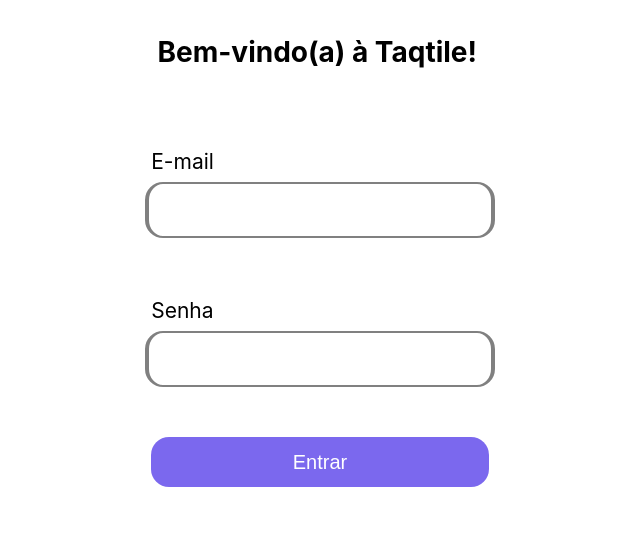
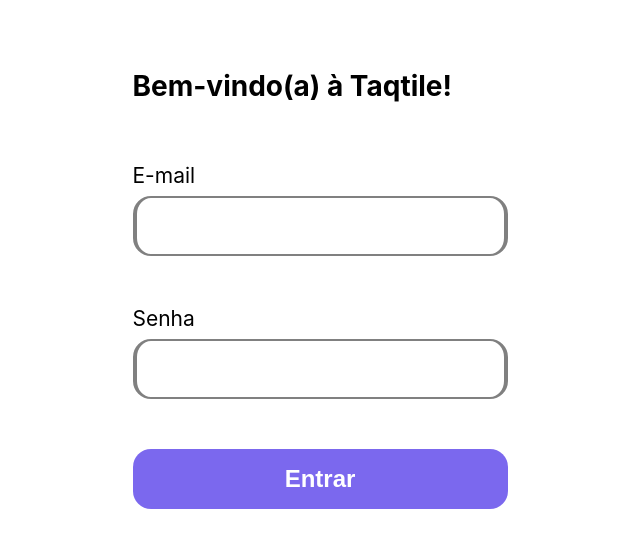
Before and after one commit to indigotech/onboard-joao-fonseca, a React (Create React App) app in the folder the-beginner-project/: page / in a window 1280 px wide. Shown: the top 548 px of the page, without its empty margins (320-960 px from the left). Built offline with nearby package versions, Linux system fonts and the light colour scheme.

Commit message:
finalizando login screen

```diff
--- a/the-beginner-project/src/App.css
+++ b/the-beginner-project/src/App.css
@@ -7,7 +7,8 @@
 .Title {
   align-self: flex-start;
   font-size: 28px;
-  margin: 35px 0px 80px 25px;
+  margin-bottom: 60px;
+
 }
 
 .Device-container {
@@ -18,6 +19,7 @@
   align-items: center;
   font-size: calc(10px + 2vmin);
   color: black;
+  padding: 50px 20px;
 }
 
 .Form-login {
@@ -28,16 +30,8 @@
 }
 label {
   align-self: flex-start;
-  margin-left: 5%;
   margin-bottom: 8px;
   font-size: 21px;
-}
-
-input:first-of-type {
-  margin-bottom: 60px;
-}
-input:nth-of-type(2) {
-  margin-bottom: 50px;
 }
 
 .Input{
@@ -46,9 +40,12 @@
   border-width: 2px 4px;
   border-radius: 18px;
   outline: none;
-  width: 90%;
-  height: 50px;
+  width: 100%;
+  height: 60px;
   font-size: 25px;
+  margin-bottom: 50px;
+  padding-left: 20px;
+  box-sizing: border-box;
 }
 
 .Button {
@@ -57,7 +54,16 @@
   border: none;
   border-radius: 18px;
   outline: none;
-  width: 90%;
-  height: 50px;
-  font-size: 20px;
+  width: 100%;
+  height: 60px;
+  font-size: 24px;
+  font-weight: 600;
+  box-sizing: border-box;
 }
+.Button:hover {
+  background-color: #4f35f5;
+  cursor: pointer;
+}
+.Button:active {
+  background-color: #9e90f3;
+}
```
